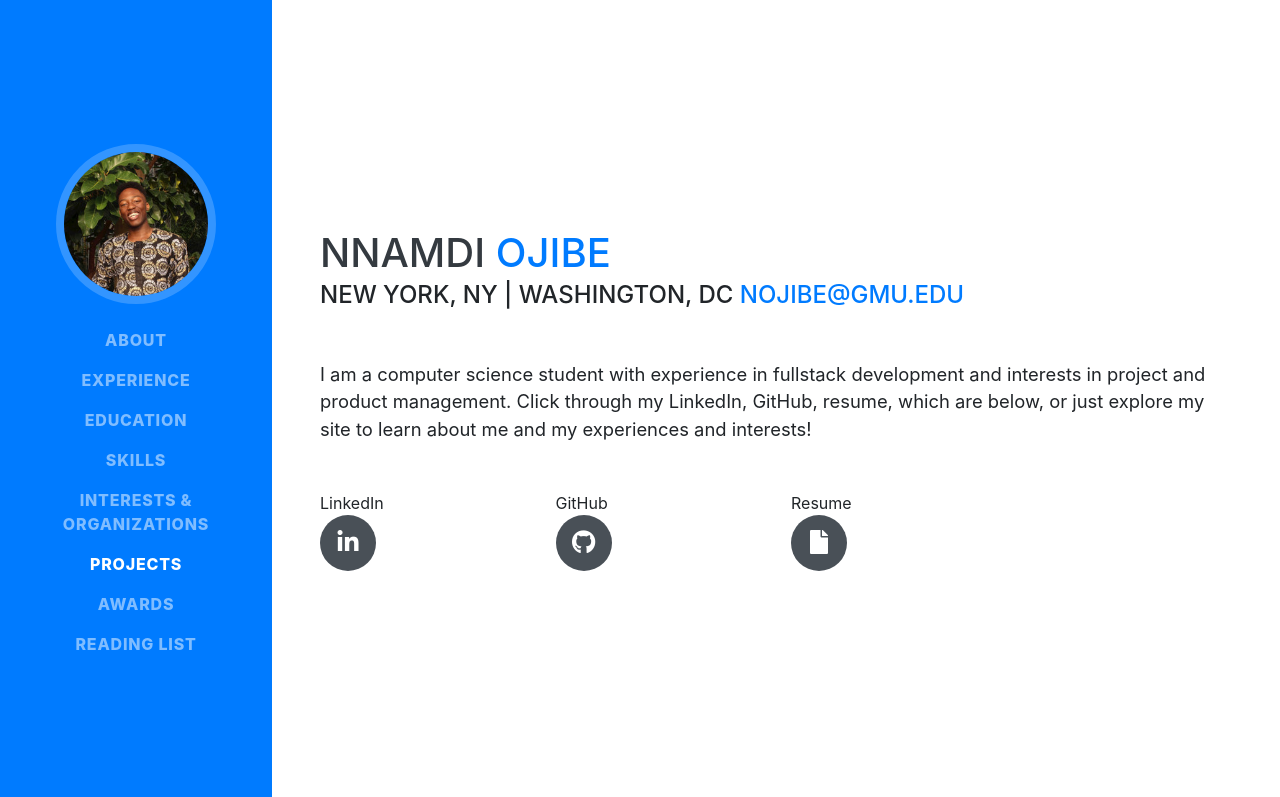
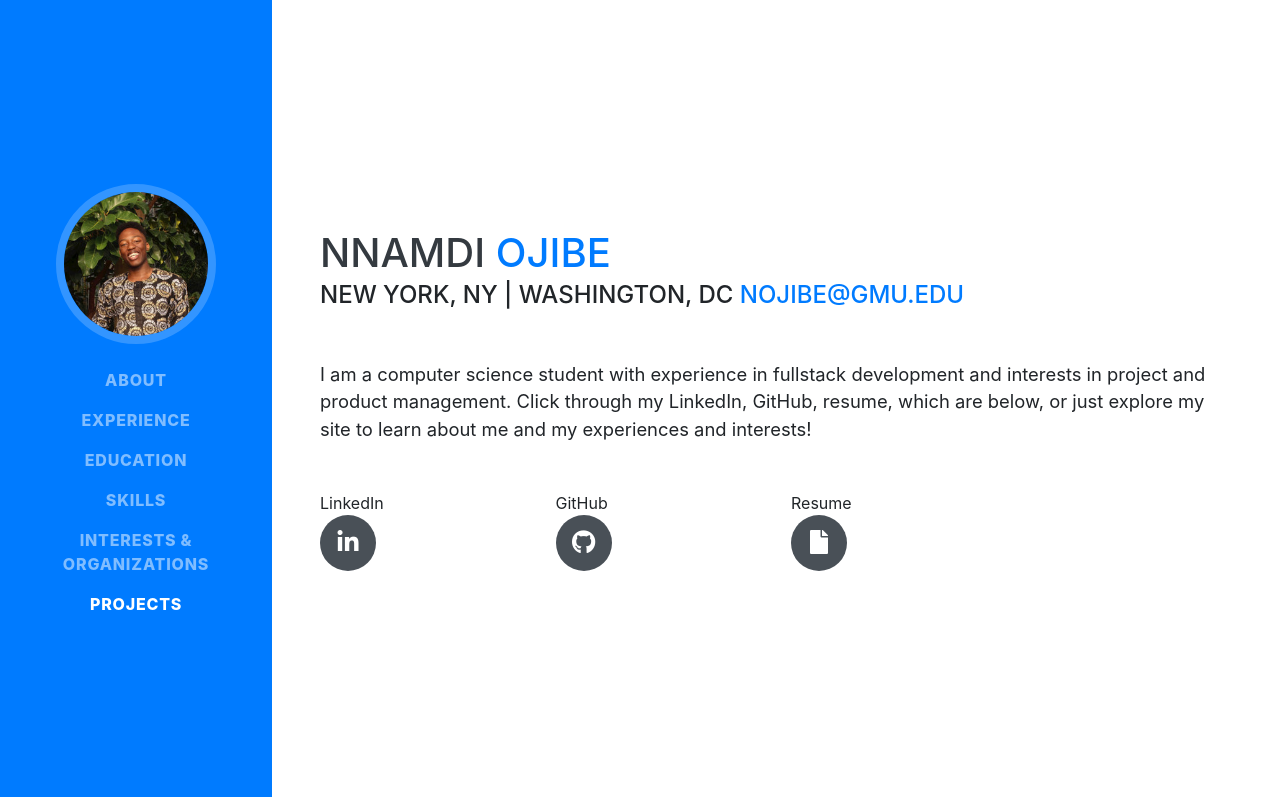
Before and after one commit to theAudacity/resume, a website with bundled scripts: page index.html in a window 1280 px wide. Shown: the top 797 px of the page. Built offline with nearby package versions, Linux system fonts and the light colour scheme; a web font is replaced by a local one.

Commit message:
Update index.html

```diff
--- a/index.html
+++ b/index.html
@@ -58,12 +58,6 @@
         </li>
         <li class="nav-item">
             <a class="nav-link js-scroll-trigger" href="#projects">Projects</a>
-          </li>
-        <li class="nav-item">
-          <a class="nav-link js-scroll-trigger" href="#awards">Awards</a>
-        </li>
-        <li class="nav-item">
-            <a class="nav-link js-scroll-trigger" href="#reading-list">Reading List</a>
           </li>
       </ul>
     </div>
```
